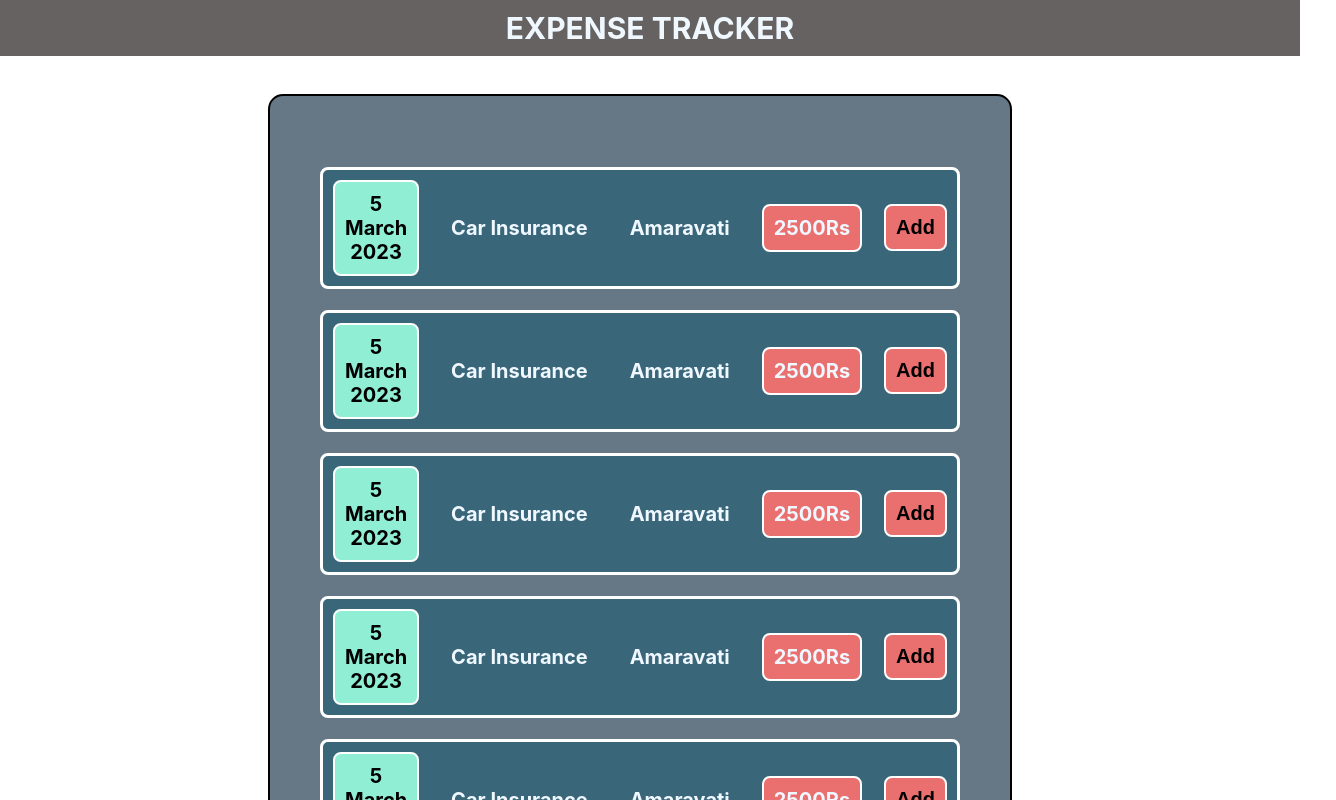
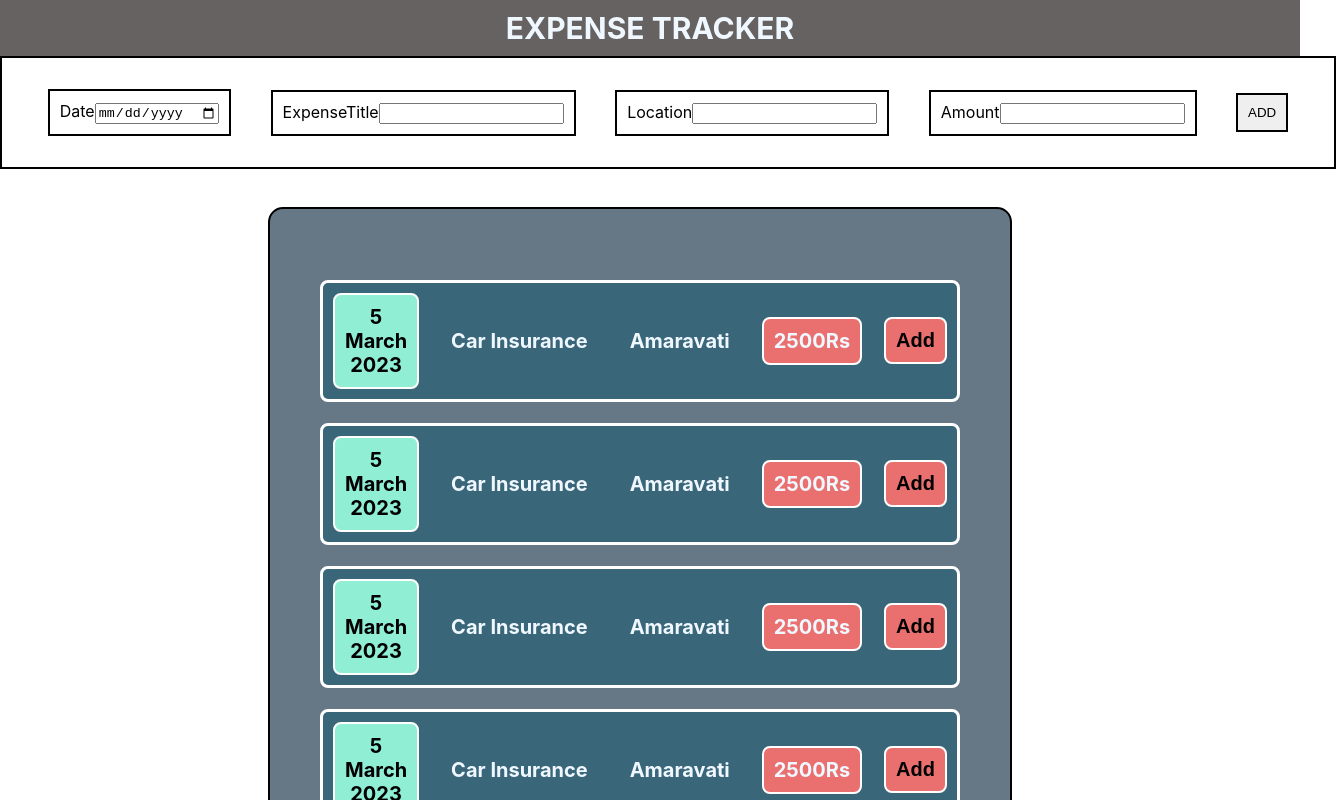
Before and after one commit to shubh532/react-app, a React (Create React App) app: page / in a window 1280 px wide. Shown: the top 800 px of the page, 1336 px wide, since content can reach past the window. Built offline with nearby package versions, Linux system fonts and the light colour scheme.

Commit message:
Add Form with instant changing functionality

```diff
--- a/src/App.js
+++ b/src/App.js
@@ -1,5 +1,7 @@
 import ExpenseItem from "./MyComponents/Expenses/ExpenseItem";
 import Card from "./MyComponents/UI/Card";
+import Form from "./MyComponents/Expenses/ExpenseForm";
+// import "./App.css"
 function App() {
   const expense = new Array(5).fill({
     date: new Date(),
@@ -10,8 +12,10 @@ function App() {
   return (
     <div className="App">
       <div className="heading-container">EXPENSE TRACKER</div>
+        <Form></Form>
         <Card>
-      {expense.map(item=>( <ExpenseItem
+          {expense.map((item)=>(
+          <ExpenseItem
               date={item.date}
               title={item.title}
               location={item.location}
--- /dev/null
+++ b/src/MyComponents/Expenses/ExpenseForm.css
@@ -0,0 +1,15 @@
+.Form-container{
+    border: 2px solid black;
+    margin: auto;
+    width: 100%;
+    display: flex;
+    align-items: center;
+    justify-content: space-around;
+    padding: 26px;
+    flex-wrap: wrap;
+}
+.form-title,.form-loction,.form-date,.form-amount,.add-btn{
+    margin: 5px;
+    padding: 10px;
+    border: 2px solid black;
+}
--- /dev/null
+++ b/src/MyComponents/Expenses/ExpenseForm.js
@@ -0,0 +1,31 @@
+import "./ExpenseForm.css";
+function Form() {
+    const change=(event)=>{
+        console.log(event.target.value)
+    }
+  return (
+    <form className="Form-container" onChange={change} >
+      <div className="form-date">
+        <label for="date">Date</label>
+        <input type="date" name="date" ClassName="date" />
+      </div>
+      <div className="form-title">
+        <label for="expensetitle">ExpenseTitle</label>
+        <input type="text" name="expensetitle" ClassName="expensetitle"/>
+      </div>
+      <div className="form-loction">
+        <label for="location">Location</label>
+        <input type="text" name="location" ClassName="location" />
+      </div>
+      <div className="form-amount">
+        <label for="amount">Amount</label>
+        <input type="number" name="amount" ClassName="amount" />
+      </div>
+      <button type="submit" className="add-btn">
+        ADD
+      </button>
+    </form>
+  );
+}
+
+export default Form;
```
Lines whose indentation alone changed are shown as unchanged.
